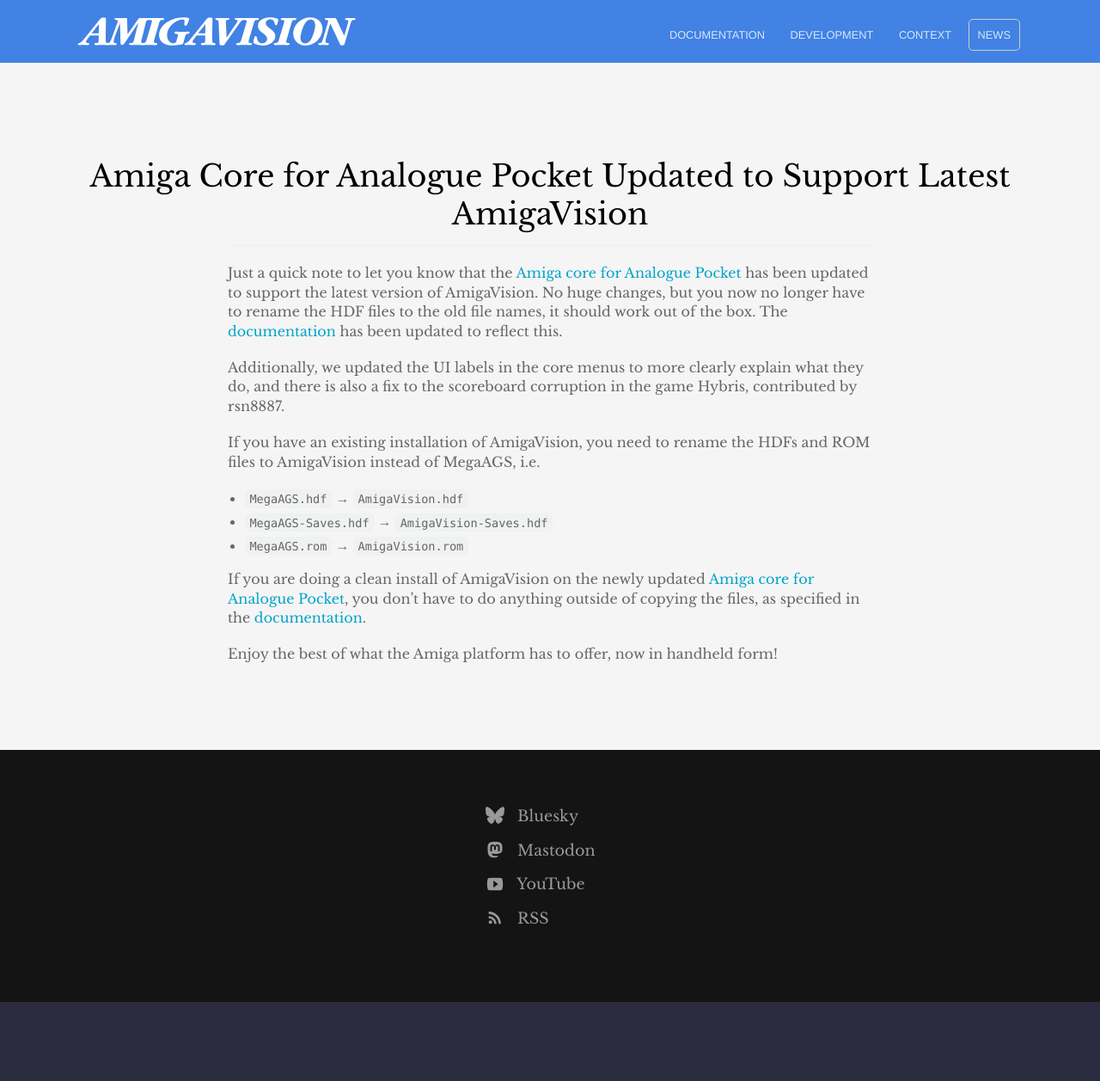
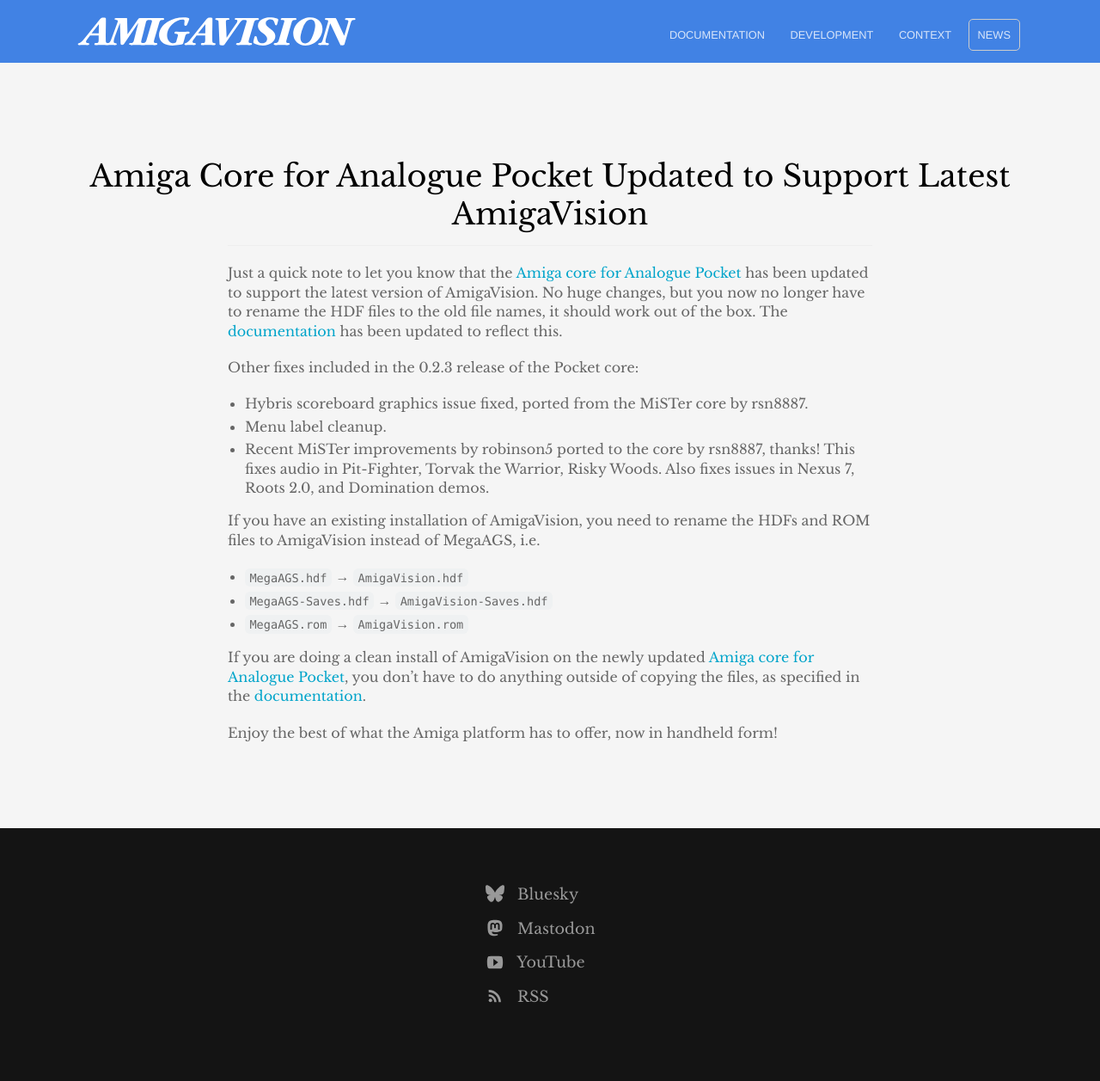
Before and after one commit to amigavision/amigavision.github.io, a Jekyll site: the page built from _posts/2025-11-25-pocket-2025.11.25.md, in a window 1280 px wide. Shown: the whole page at 86% size. Built offline with Jekyll 4.4.1, drawn with Linux system fonts in a browser that asks for light colours; before the commit the page ends 1165 px from its top, so only the background shows below that.

Commit message:
Add more details on the 0.2.3 release

```diff
--- a/_posts/2025-11-25-pocket-2025.11.25.md
+++ b/_posts/2025-11-25-pocket-2025.11.25.md
@@ -5,7 +5,11 @@
 
 Just a quick note to let you know that the [Amiga core for Analogue Pocket] has been updated to support the latest version of AmigaVision. No huge changes, but you now no longer have to rename the HDF files to the old file names, it should work out of the box. The [documentation] has been updated to reflect this.
 
-Additionally, we updated the UI labels in the core menus to more clearly explain what they do, and there is also a fix to the scoreboard corruption in the game Hybris, contributed by rsn8887.
+Other fixes included in the 0.2.3 release of the Pocket core:
+
+* Hybris scoreboard graphics issue fixed, ported from the MiSTer core by rsn8887.
+* Menu label cleanup.
+* Recent MiSTer improvements by robinson5 ported to the core by rsn8887, thanks! This fixes audio in Pit-Fighter, Torvak the Warrior, Risky Woods. Also fixes issues in Nexus 7, Roots 2.0, and Domination demos.
 
 If you have an existing installation of AmigaVision, you need to rename the HDFs and ROM files to AmigaVision instead of MegaAGS, i.e.
 
@@ -17,6 +21,5 @@
 
 Enjoy the best of what the Amiga platform has to offer, now in handheld form!
 
-
 [documentation]:https://amiga.vision/docs#setup-for-pocket
 [Amiga core for Analogue Pocket]:https://github.com/Mazamars312/Analogue-Amiga
```
